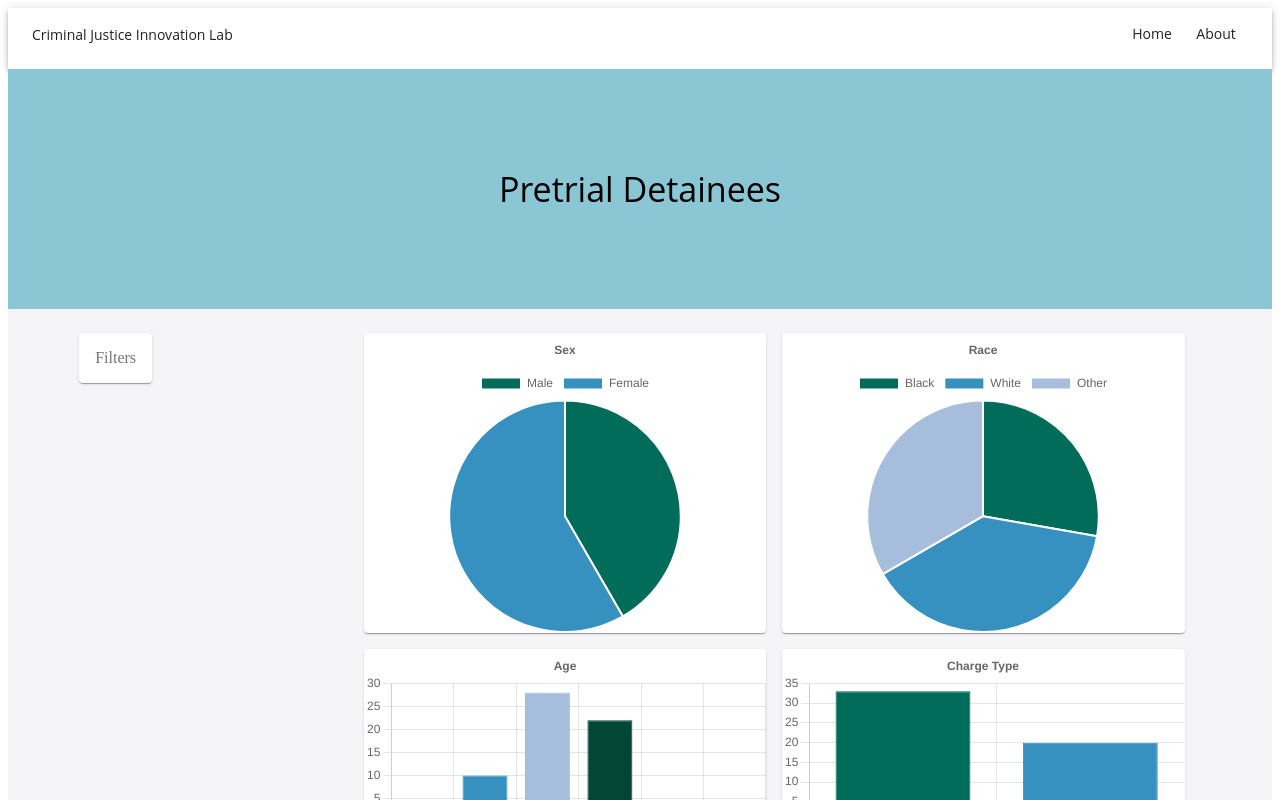
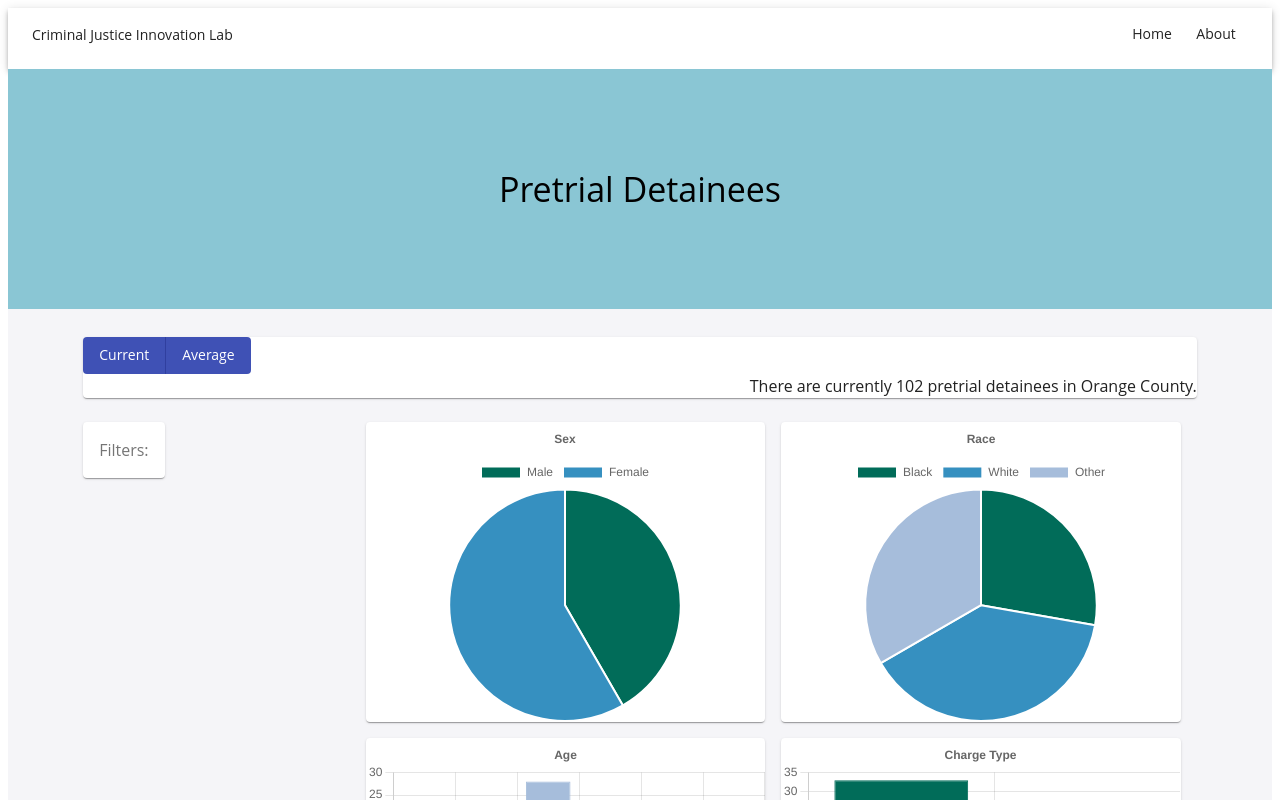
Before and after one commit to hannahgkeel/JailDashboard, a React app: page / in a window 1280 px wide. Both pictures are taken after typing "Sample" into the empty fields and a click on the button "Search". Shown: the top 800 px of the page. Built offline with nearby package versions, Linux system fonts and the light colour scheme.

Commit message:
started grid header

```diff
--- a/frontend/components/AllDetaineesGrid.js
+++ b/frontend/components/AllDetaineesGrid.js
@@ -3,7 +3,7 @@ import SexGraph from "../components/SexGraph";
 import RaceGraph from "../components/RaceGraph";
 import DetentionTypeGraph from "../components/DetentionTypeGraph";
 import AgeGraph from "../components/AgeGraph";
-import { Paper, Grid, makeStyles } from "@material-ui/core";
+import { Paper, Grid, makeStyles, Typography } from "@material-ui/core";
 
 const useStyles = makeStyles((theme) => ({
   root: {
@@ -31,7 +31,9 @@ function AllDetaineesGrid(props) {
           justify="flex-start"
           alignItems="flex-start"
         >
-          <Paper className={classes.paper}>Filters</Paper>
+          <Paper className={classes.paper}>
+            <Typography>Filters:</Typography>
+          </Paper>
         </Grid>
         <Grid container item spacing={2} xs={12} sm={9}>
           <Grid item xs={6}>
--- a/frontend/components/Bar.js
+++ b/frontend/components/Bar.js
@@ -81,21 +81,25 @@ class Bar extends Component {
             display: true,
             text: title,
           },
-        indexAxis: indexAxis,
-        scales: {
-          yAxes: [{
-            //barPercentage: 0.8,
-            barThickness: 400,  // number (pixels) or 'flex'
-            maxBarThickness: 800 // number (pixels)
-          }],
-          xAxes: [{
-            //barPercentage: 0.8,
-            barThickness: 400,  // number (pixels) or 'flex'
-            maxBarThickness: 800
-          }]
-        }
+          indexAxis: indexAxis,
+          scales: {
+            yAxes: [
+              {
+                //barPercentage: 0.8,
+                barThickness: 400, // number (pixels) or 'flex'
+                maxBarThickness: 800, // number (pixels)
+              },
+            ],
+            xAxes: [
+              {
+                //barPercentage: 0.8,
+                barThickness: 400, // number (pixels) or 'flex'
+                maxBarThickness: 800,
+              },
+            ],
+          },
+        },
       },
-    },
     });
   };
 
--- a/frontend/components/BondAmountGraph.js
+++ b/frontend/components/BondAmountGraph.js
@@ -3,7 +3,13 @@ import Bar from "./Bar";
 import colorscheme from "../GlobalVar.js";
 
 let data = {
-  labels: ["<$500", "$500-2,499", "$2,500-9,999", "$10,000-99,999", "$100,000+"],
+  labels: [
+    "<$500",
+    "$500-2,499",
+    "$2,500-9,999",
+    "$10,000-99,999",
+    "$100,000+",
+  ],
   datasets: [
     {
       label: "Bond Amount",
@@ -17,7 +23,7 @@ let data = {
 
 class BondAmountGraph extends Component {
   render() {
-    return <Bar data={data} indexAxis="x" title="Bond Amount"/>;
+    return <Bar data={data} indexAxis="x" title="Bond Amount" />;
   }
 }
 
--- a/frontend/components/ChargeTypeGraph.js
+++ b/frontend/components/ChargeTypeGraph.js
@@ -18,11 +18,7 @@ let data = {
 
 class ChargeTypeGraph extends Component {
   render() {
-    return <Bar
-    data={data}
-    indexAxis="y"
-    title="Charge Type"
-    />;
+    return <Bar data={data} indexAxis="y" title="Charge Type" />;
   }
 }
 
--- a/frontend/components/DetentionTypeGraph.js
+++ b/frontend/components/DetentionTypeGraph.js
@@ -17,7 +17,7 @@ let data = {
 
 class DetentionTypeGraph extends Component {
   render() {
-    return <Bar data={data} indexAxis="y" title="Detention Type"/>;
+    return <Bar data={data} indexAxis="y" title="Detention Type" />;
   }
 }
 
--- a/frontend/components/LengthOfStayGraph.js
+++ b/frontend/components/LengthOfStayGraph.js
@@ -16,7 +16,7 @@ let data = {
 
 class LengthOfStayGraph extends Component {
   render() {
-    return <Bar data={data} indexAxis="x" title="Length of Stay"/>;
+    return <Bar data={data} indexAxis="x" title="Length of Stay" />;
   }
 }
 
--- a/frontend/components/Pie.js
+++ b/frontend/components/Pie.js
@@ -89,10 +89,7 @@ class Pie extends Component {
   render() {
     return (
       <div>
-        <canvas
-        id="Pie"
-        ref={this.chartRef}
-        />
+        <canvas id="Pie" ref={this.chartRef} />
       </div>
     );
   }
--- a/frontend/components/PretrialDetaineesGrid.js
+++ b/frontend/components/PretrialDetaineesGrid.js
@@ -5,7 +5,14 @@ import AgeGraph from "../components/AgeGraph";
 import ChargeTypeGraph from "../components/ChargeTypeGraph";
 import BondAmountGraph from "../components/BondAmountGraph";
 import LengthOfStayGraph from "../components/LengthOfStayGraph";
-import { Paper, Grid, makeStyles } from "@material-ui/core";
+import {
+  Paper,
+  Grid,
+  makeStyles,
+  Typography,
+  Button,
+  ButtonGroup,
+} from "@material-ui/core";
 
 const useStyles = makeStyles((theme) => ({
   root: {
@@ -23,7 +30,19 @@ function PretrialDetaineesGrid(props) {
 
   return (
     <div className="home pure-u-1">
-      <Grid id="Grid" container spacing={2} direction="row">
+      <Grid id="Grid" container spacing={3}>
+        <Grid item xs={12}>
+          <Paper>
+            <ButtonGroup disableElevation variant="contained" color="primary">
+              <Button>Current</Button>
+              <Button>Average</Button>
+            </ButtonGroup>
+            <Typography style={{ textAlign: "right", alignSelf: "flex-end" }}>
+              There are currently 102 pretrial detainees in Orange County.
+            </Typography>
+          </Paper>
+        </Grid>
+        <Grid container item spacing={2} direction="row">
           <Grid
             container
             item
@@ -33,7 +52,9 @@ function PretrialDetaineesGrid(props) {
             justify="flex-start"
             alignItems="flex-start"
           >
-          <Paper className={classes.paper}>Filters</Paper>
+            <Paper className={classes.paper}>
+              <Typography>Filters:</Typography>
+            </Paper>
           </Grid>
           <Grid container item spacing={2} xs={12} sm={9}>
             <Grid item xs={6}>
@@ -68,6 +89,7 @@ function PretrialDetaineesGrid(props) {
             </Grid>
           </Grid>
         </Grid>
+      </Grid>
     </div>
   );
 }
--- a/frontend/components/Search.js
+++ b/frontend/components/Search.js
@@ -90,4 +90,4 @@ export default function Search() {
   );
 }
 
-const counties = [{ name: "Orange County" }, { name: "Foryth County" }];
+const counties = [{ name: "Orange County" }, { name: "Forsyth County" }];
```
Lines whose indentation alone changed are shown as unchanged.
